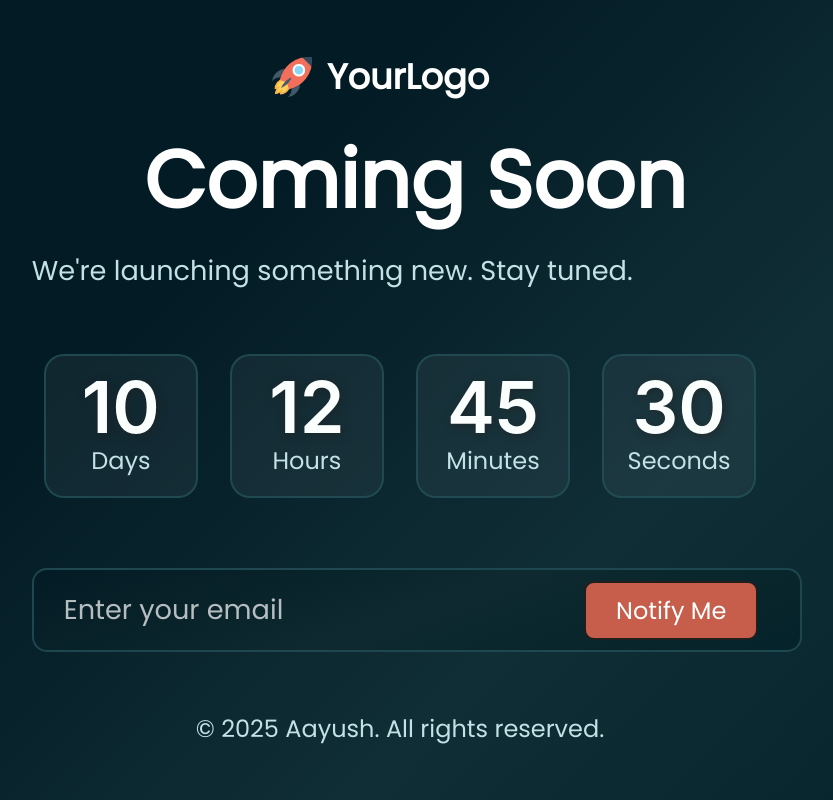
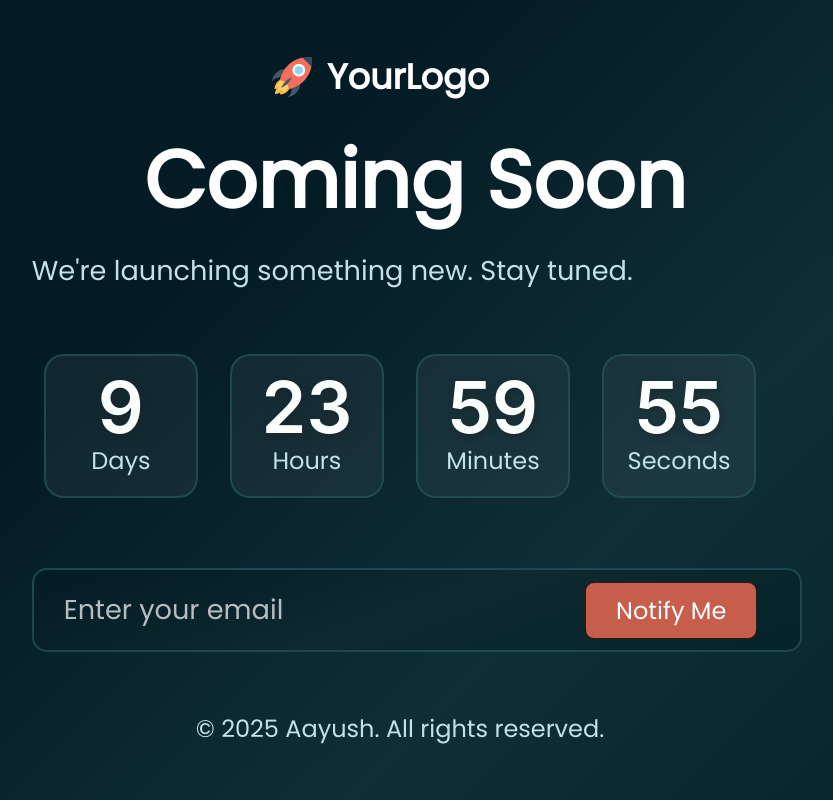
Before and after one commit to BiswaRanjanRout-2001/100-Projects-HTML-CSS, a plain HTML site: page ProjectTWO/index.html in a window 1280 px wide. Shown: the whole page, without its empty margins (240-1073 px from the left). Drawn offline with Linux system fonts and the light colour scheme.

Commit message:
Added Remainder Date countdown functionality

```diff
--- a/ProjectTWO/index.html
+++ b/ProjectTWO/index.html
@@ -20,33 +20,35 @@
         </div>
 
         <!-- Heading Section -->
-         <div class="heading">
+         <div class="heading" id="heading">
             <h1 id="soon">Coming Soon</h1>
             <p>We're launching something new. Stay tuned.</p>
          </div>
 
 
          <!-- Lunching day,  time  section -->
-          <div class="launching-info">
+
+         <div class="launching-info">
             <div id="days" class="info">
-                <p class="detail-num">10</p>
+                <p id="days-data" class="detail-num days">-</p>
                 <p class="detail-text">Days</p>
             </div>
             <div id="hours" class="info">
-                <p class="detail-num">12</p>
+                <p id="hours-data" class="detail-num hours">-</p>
                 <p class="detail-text">Hours</p>
             </div>
             <div id="minutes" class="info">
-                <p class="detail-num">45</p>
+                <p id="minutes-data" class="detail-num minutes">-</p>
                 <p class="detail-text">Minutes</p>
             </div>
             <div id="seconds" class="info">
-                <p class="detail-num">30</p>
+                <p id="seconds-data" class="detail-num seconds">-</p>
                 <p class="detail-text">Seconds</p>
             </div>
           </div>
 
-          <div class="contact-info">
+
+          <div class="contact-info" id="contact-info">
             <input type="email" name="email" id="email" placeholder="Enter your email" required>
             <button>Notify Me</button>
           </div>
@@ -55,5 +57,7 @@
             <p>&copy; 2025 Aayush. All rights reserved.</p>
           </div>
      </div>
+
+     <script src="./script.js"></script>
 </body>
 </html>
--- /dev/null
+++ b/ProjectTWO/script.js
@@ -0,0 +1,44 @@
+console.log("Hello, World!");
+
+const days = document.getElementById("days-data");
+const hours = document.getElementById("hours-data");
+const minutes = document.getElementById("minutes-data");
+const seconds = document.getElementById("seconds-data");
+const headingElem = document.querySelector("#heading");
+const arr = [days,hours,minutes,seconds];
+
+(() => {
+    const targetDate = new Date();
+    targetDate.setDate(targetDate.getDate() + 10);
+
+
+    function updateCountdown() {
+        const now = new Date();
+        const timeDifference = targetDate - now;
+
+        if (timeDifference <= 0) {
+            countdown.innerHTML = "Countdown Complete!";
+            clearInterval(interval);
+            return;
+        }
+
+        const d = Math.floor(timeDifference / (1000 * 60 * 60 * 24));
+        const h = Math.floor((timeDifference / (1000 * 60 * 60)) % 24);
+        const m = Math.floor((timeDifference / (1000 * 60)) % 60);
+        const s = Math.floor((timeDifference / 1000) % 60);
+
+        days.in
+
+    //    arr.forEach((elem)=>elem.classList.add('detail-num'));
+       days.innerText=d;
+       hours.innerText = h;
+       minutes.innerText = m;
+       seconds.innerText=s;
+
+
+
+    }
+
+    const interval = setInterval(updateCountdown, 1000);
+    updateCountdown(); // Call immediately to avoid 1-second delay
+})();
```
